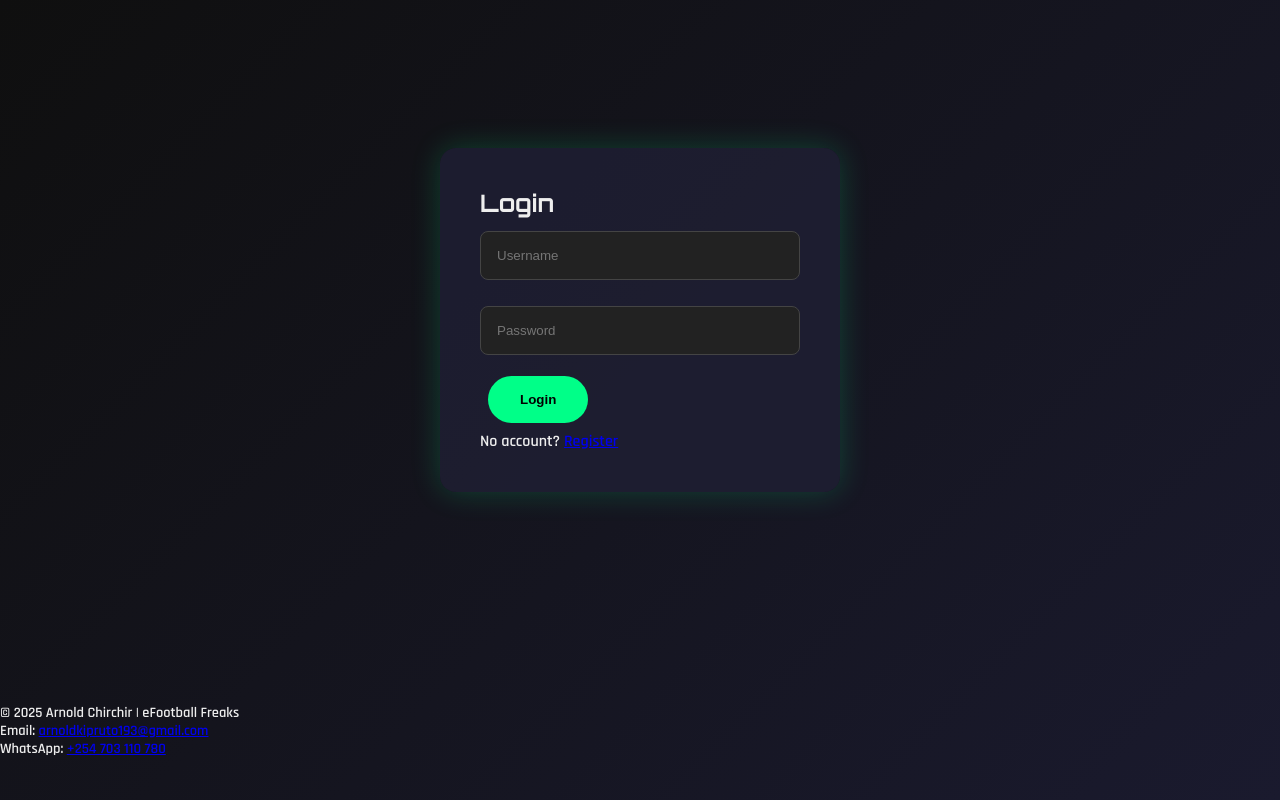
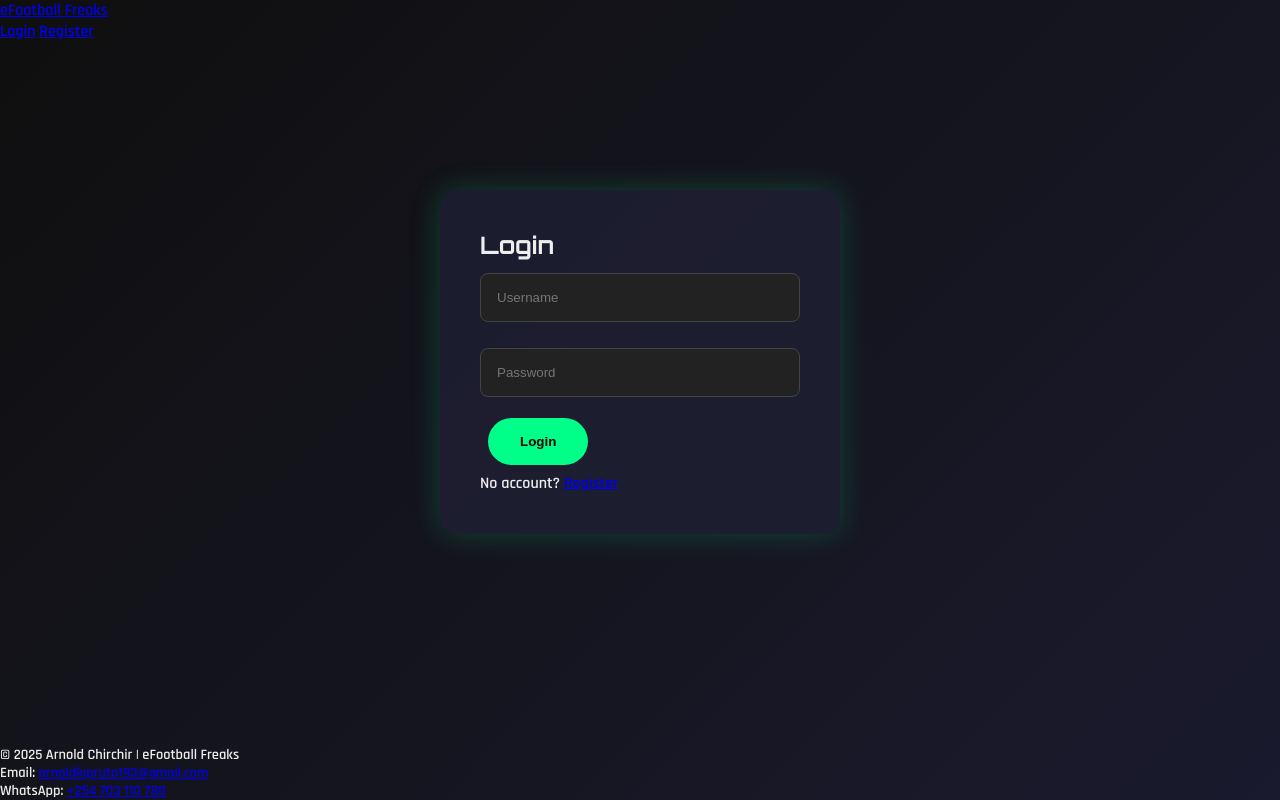
Before and after one commit to arnold6001/efootball-v1, a Flask app: page /login in a window 1280 px wide. Run offline with Flask 3, Linux system fonts and the light colour scheme.

Commit message:
Update base.html

```diff
--- a/templates/base.html
+++ b/templates/base.html
@@ -7,23 +7,38 @@
   <link href="https://fonts.googleapis.com/css2?family=Orbitron:wght@700&family=Rajdhani:wght@600&display=swap" rel="stylesheet">
   <link href="https://unpkg.com/aos@2.3.1/dist/aos.css" rel="stylesheet">
   <link href="{{ url_for('static', filename='style.css') }}" rel="stylesheet" />
-  <link href="{{ url_for('static', filename='animations.css') }}" rel="stylesheet" />
 </head>
 <body>
   {% with messages = get_flashed_messages(with_categories=true) %}
     {% if messages %}
       {% for category, message in messages %}
-        <div class="alert alert-{{ 'success' if category == 'success' else 'danger' }} text-center">{{ message }}</div>
+        <div class="alert alert-{{ 'success' if category == 'success' else 'danger' }}">{{ message }}</div>
       {% endfor %}
     {% endif %}
   {% endwith %}
 
+  <nav class="navbar">
+    <a href="/" class="logo">eFootball Freaks</a>
+    {% if user %}
+    <div class="nav-links">
+      <a href="/dashboard">Dashboard</a>
+      <a href="/logout">Logout</a>
+      <a href="/profile/{{ user.username }}" class="profile-link">@{{ user.username }}</a>
+    </div>
+    {% else %}
+    <div class="nav-links">
+      <a href="/login">Login</a>
+      <a href="/register">Register</a>
+    </div>
+    {% endif %}
+  </nav>
+
   {% block content %}{% endblock %}
 
-  <footer class="text-center py-6 text-gray-400">
+  <footer class="footer">
     <p>© 2025 <strong>Arnold Chirchir</strong> | eFootball Freaks</p>
-    <p>Email: <a href="mailto:arnoldkipruto193@gmail.com" class="text-green-400">arnoldkipruto193@gmail.com</a></p>
-    <p>WhatsApp: <a href="https://wa.me/254703110780" class="text-green-400">+254 703 110 780</a></p>
+    <p>Email: <a href="mailto:arnoldkipruto193@gmail.com">arnoldkipruto193@gmail.com</a></p>
+    <p>WhatsApp: <a href="https://wa.me/254703110780">+254 703 110 780</a></p>
   </footer>
 
   <script src="https://unpkg.com/aos@2.3.1/dist/aos.js"></script>
```
